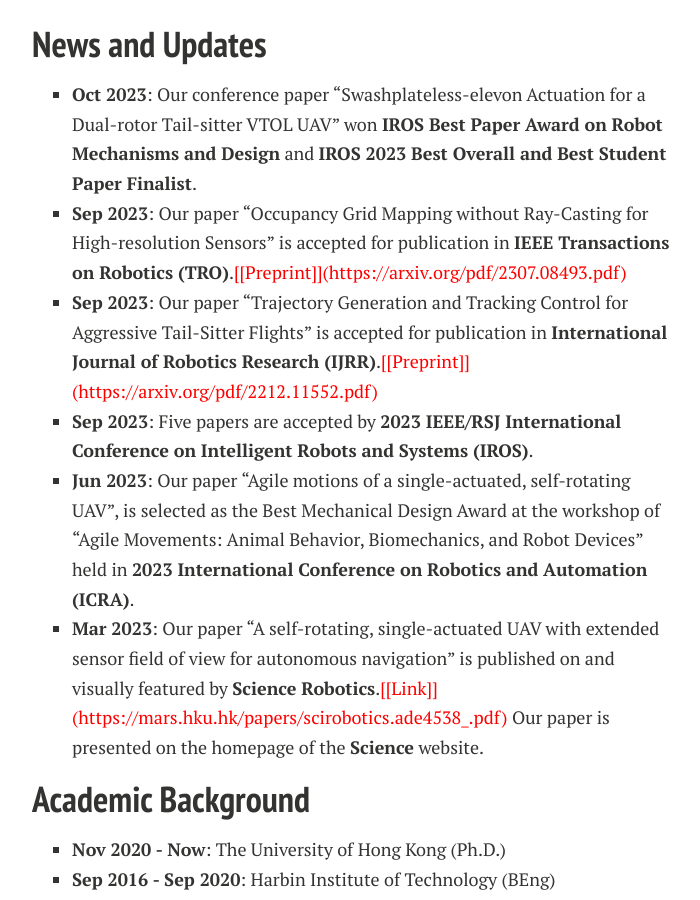
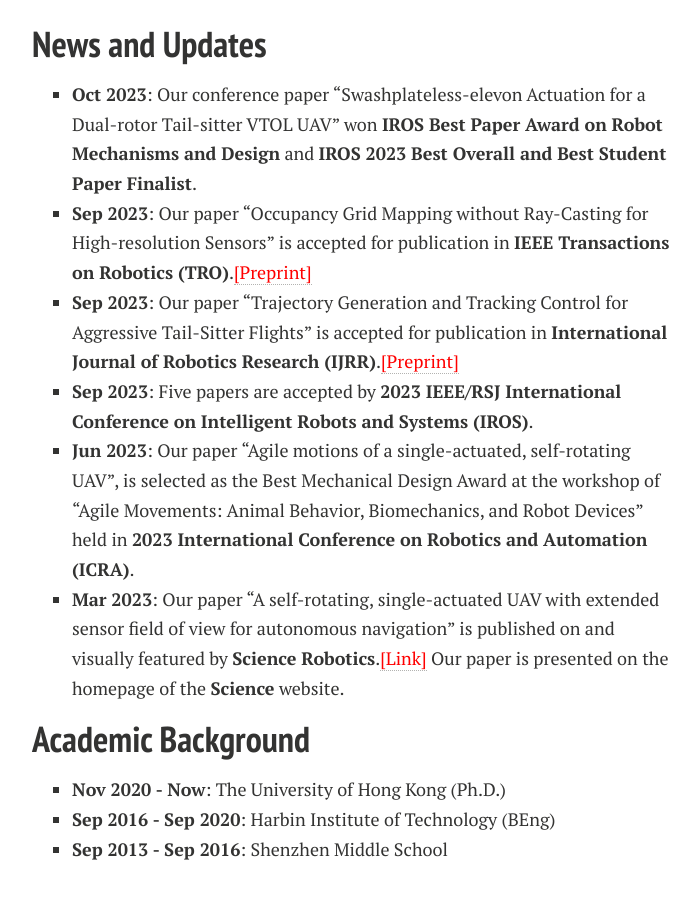
Before and after one commit to lawrence-cn/lawrence-cn.github.io, a Jekyll site: the page built from index.md, in a window 1280 px wide and 900 px high, scrolled down 644 px. Shown: the whole window, without its empty margins (288-988 px from the left). Built offline with Jekyll 4.4.1, drawn with Linux system fonts in a browser that asks for light colours; nearby versions of some CDN libraries; comment, search, counter and statistics services are not loaded; a style sheet for code colours, icons or effects is not loaded; our own code applies the rules of GitHub Pages for plain Markdown files.

```diff
--- a/index.md
+++ b/index.md
@@ -20,11 +20,11 @@ I have a proven track record of producing high-quality research that is the auth
 ## News and Updates
 
 - **Oct 2023**: Our conference paper "Swashplateless-elevon Actuation for a Dual-rotor Tail-sitter VTOL UAV" won **IROS Best Paper Award on Robot Mechanisms and Design** and **IROS 2023 Best Overall and Best Student Paper Finalist**.
-- **Sep 2023**: Our paper “Occupancy Grid Mapping without Ray-Casting for High-resolution Sensors” is accepted for publication in **IEEE Transactions on Robotics (TRO)**.<font color=red>[[Preprint]](https://arxiv.org/pdf/2307.08493.pdf)</font>
-- **Sep 2023**: Our paper “Trajectory Generation and Tracking Control for Aggressive Tail-Sitter Flights” is accepted for publication in **International Journal of Robotics Research (IJRR)**.<font color=red>[[Preprint]](https://arxiv.org/pdf/2212.11552.pdf)</font>
+- **Sep 2023**: Our paper “Occupancy Grid Mapping without Ray-Casting for High-resolution Sensors” is accepted for publication in **IEEE Transactions on Robotics (TRO)**.[<font color=red>[Preprint]</font>](https://arxiv.org/pdf/2307.08493.pdf)
+- **Sep 2023**: Our paper “Trajectory Generation and Tracking Control for Aggressive Tail-Sitter Flights” is accepted for publication in **International Journal of Robotics Research (IJRR)**.[<font color=red>[Preprint]</font>](https://arxiv.org/pdf/2212.11552.pdf)
 - **Sep 2023**: Five papers are accepted by **2023 IEEE/RSJ International Conference on Intelligent Robots and Systems (IROS)**.
 - **Jun 2023**: Our paper “Agile motions of a single-actuated, self-rotating UAV”, is selected as the Best Mechanical Design Award at the workshop of "Agile Movements: Animal Behavior, Biomechanics, and Robot Devices" held in **2023 International Conference on Robotics and Automation (ICRA)**.
-- **Mar 2023**: Our paper “A self-rotating, single-actuated UAV with extended sensor field of view for autonomous navigation” is published on and visually featured by **Science Robotics**.<font color=red>[[Link]](https://mars.hku.hk/papers/scirobotics.ade4538_.pdf)</font> Our paper is presented on the homepage of the **Science** website.
+- **Mar 2023**: Our paper “A self-rotating, single-actuated UAV with extended sensor field of view for autonomous navigation” is published on and visually featured by **Science Robotics**.[<font color=red>[Link]</font>](https://mars.hku.hk/papers/scirobotics.ade4538_.pdf) Our paper is presented on the homepage of the **Science** website.
 
 ## Academic Background
 
```
